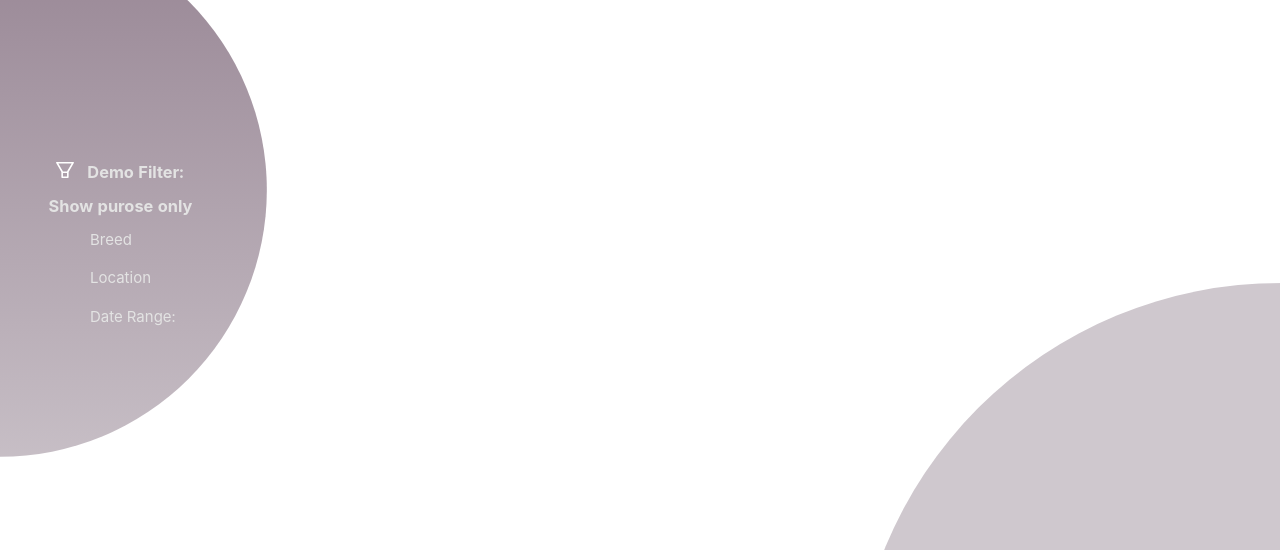
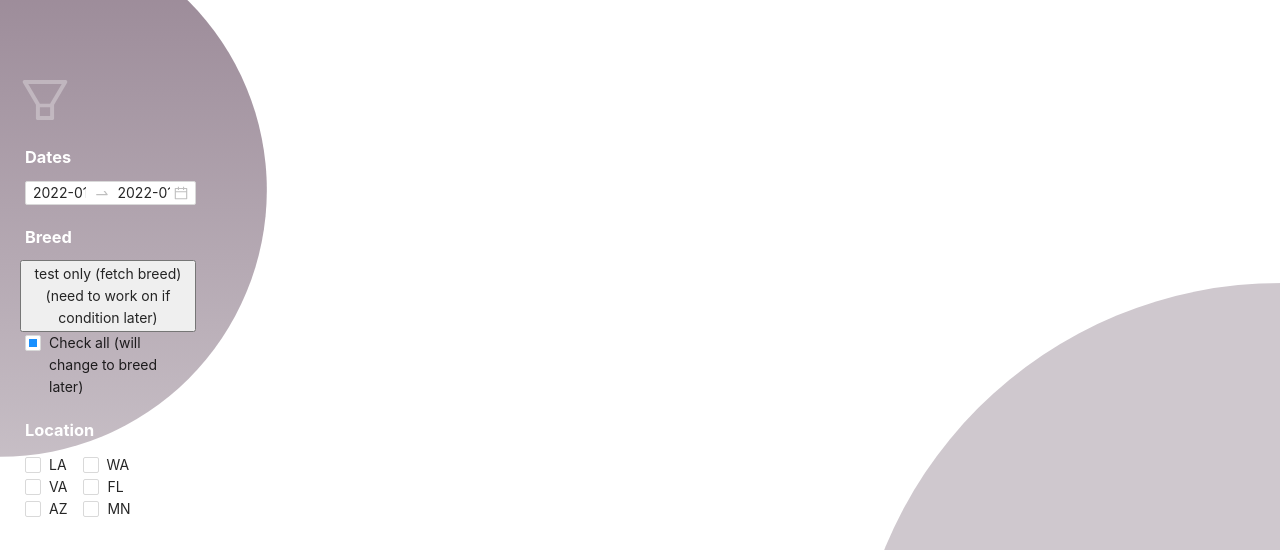
Before and after one commit to JasonLengUSC/Pet-Parent-Pro, a React (Create React App) app: page /dogs in a window 1280 px wide. Shown: the part 250-800 px from the top of the page. Built offline with nearby package versions, Linux system fonts and the light colour scheme; no server answers.

Commit message:
PPP-31 feature filter for dog and sitter page implemented

```diff
--- /dev/null
+++ b/src/datas/DogBreed.js
@@ -0,0 +1,31 @@
+const DogBreed = () => {
+  let breedList = [];
+
+  const fetchDogBreedListHander = () => {
+    fetch("https://dog.ceo/api/breeds/list/all")
+      .then((response) => {
+        return response.json();
+      })
+      .then((data) => {
+        console.log(data.message);
+        for (let breedArray in data.message) {
+          if (breedArray.length === 0) {
+            breedList.push(JSON.stringify(breedArray));
+            console.log(breedList);
+          } else {
+            for (let subBreed in breedArray) {
+              breedList.push(JSON.stringify(breedArray[subBreed]));
+              console.log(breedList);
+            }
+          }
+        }
+      });
+  };
+  return (
+    <button onClick={fetchDogBreedListHander}>
+      test only (fetch breed) (need to work on if condition later)
+    </button>
+  );
+};
+
+export default DogBreed;
--- a/src/filters/DogFilter.js
+++ b/src/filters/DogFilter.js
@@ -1,17 +1,77 @@
-import { WrapDiv } from "./DogFilterStyles";
+import { useState } from "react";
+import moment from "moment";
+
+import DogBreed from "../datas/DogBreed";
+
+import { DatePicker, Checkbox } from "antd";
 import { FilterOutlined } from "@ant-design/icons";
 
+import { WrapDiv } from "./DogFilterStyles";
+
+const { RangePicker } = DatePicker;
+const CheckLocationGroup = Checkbox.Group;
+const LocationOptions = ["LA", "WA", "VA", "FL", "AZ", "MN"];
+
 const DogFilter = (props) => {
+  const [dateRange, setDateRange] = useState([moment(), moment()]);
+  const [checkedLocation, setCheckedLocation] = useState([]);
+  const [indeterminate, setIndeterminate] = useState(true);
+  const [checkAll, setCheckAll] = useState(false);
+
+  const changeDateRangeHandler = (dates) => {
+    if (dates) {
+      setDateRange([...dates]);
+    }
+  };
+
+  const changeLocationHandler = (list) => {
+    setCheckedLocation(list);
+    setIndeterminate(!!list.length && list.length < LocationOptions.length);
+    setCheckAll(list.length === LocationOptions.length);
+  };
+
+  const checkAllLocationHandler = (e) => {
+    setCheckedLocation(e.target.checked ? LocationOptions : []);
+    setIndeterminate(false);
+    setCheckAll(e.target.checked);
+  };
   return (
     <WrapDiv>
-       <FilterOutlined
-        style={{ marginLeft: "15px", float:"left", fontSize: "20px", color: "white" }}
+      <FilterOutlined
+        style={{
+          marginRight: "100px",
+          marginBottom: "20px",
+          float: "left",
+          fontSize: "50px",
+          color: "rgba(255, 255, 255, 0.3)",
+        }}
       />
-      <h3>Demo Filter: </h3>
-      <h3>Show purose only</h3>
-      <p>Breed</p>
-      <p>Location</p>
-      <p>Date Range:</p>
+      <h3>Dates</h3>
+      <RangePicker
+        defaultValue={[...dateRange]}
+        allowClear={true}
+        showToday={true}
+        onCalendarChange={changeDateRangeHandler}
+        size={"small"}
+        style={{ marginLeft: "5px" }}
+      />
+      <h3>Breed</h3>
+      <DogBreed />
+      <Checkbox
+        indeterminate={indeterminate}
+        onChange={checkAllLocationHandler}
+        checked={checkAll}
+        style={{ marginLeft: "5px" }}
+      >
+        Check all (will change to breed later)
+      </Checkbox>
+      <h3>Location</h3>
+      <CheckLocationGroup
+        options={LocationOptions}
+        value={checkedLocation}
+        onChange={changeLocationHandler}
+        style={{ marginLeft: "5px" }}
+      />
     </WrapDiv>
   );
 };
--- a/src/filters/DogFilterStyles.js
+++ b/src/filters/DogFilterStyles.js
@@ -2,27 +2,24 @@ import styled from "styled-components";
 
 const WrapDiv = styled.div`
   position: fixed;
-  top: 25rem;
-  left: 20px;
+  top: 20rem;
+  left: 10px;
   display: block;
   text-decoration: none;
-  padding: 10px 20px;
+  padding: 5px 10px;
   width: 100%;
   max-width: 14em;
-  text-align: center;
+  text-align: left;
   & h3 {
     font-weight: bold;
-    color: #e3e3e3;
+    color: white;
     margin-left: 5px;
-  }
-  & p {
-    font-size: 15px;
-    color: #e3e3e3;
-    text-align: left;
-    margin-left: 50px;
+    margin-top: 20px;
+    margin-bottom: 10px;
   }
   @media (max-width: 1220px) {
-    left:2px;
+    top: 25rem;
+    left: 2px;
     font-size: smaller;
   }
 `;
--- a/src/filters/SitterFilter.js
+++ b/src/filters/SitterFilter.js
@@ -1,23 +1,118 @@
-import { WrapDiv } from "./SitterFilterStyles";
+import { useState } from "react";
+import moment from "moment";
+
+import { DatePicker, Checkbox } from "antd";
 import { FilterOutlined } from "@ant-design/icons";
 
+import { WrapDiv } from "./SitterFilterStyles";
+
+const { RangePicker } = DatePicker;
+const CheckGroup = Checkbox.Group;
+const RatingOptions = ["1", "2", "3", "4", "5"];
+const LocationOptions = ["LA", "WA", "VA", "FL", "AZ", "MN"];
+const sizeOptions = [
+  "Small: 0lbs - 15lbs",
+  "Medium: 16lbs - 40lbs",
+  "Large: 41lbs - 100lbs",
+];
+
 const SitterFilter = (props) => {
+  const [dateRange, setDateRange] = useState([moment(), moment()]);
+  const [checkedRating, setCheckedRating] = useState([]);
+  const [checkAllRating, setCheckAllRating] = useState(false);
+  const [indeterminate, setIndeterminate] = useState(true);
+  const [checkedLocation, setCheckedLocation] = useState([]);
+  const [checkedSize, setCheckedSize] = useState([]);
+  const [checkAllSize, setCheckAllSize] = useState(false);
+
+  const changeDateRangeHandler = (dates) => {
+    if (dates) {
+      setDateRange([...dates]);
+    }
+  };
+
+  const changeRatingHandler = (list) => {
+    setCheckedRating(list);
+    setIndeterminate(!!list.length && list.length < RatingOptions.length);
+    setCheckAllRating(list.length === RatingOptions.length);
+  };
+  const checkAllRatingHandler = (e) => {
+    setCheckedRating(e.target.checked ? RatingOptions : []);
+    setIndeterminate(false);
+    setCheckAllRating(e.target.checked);
+  };
+
+  const changeLocationHandler = (list) => {
+    setCheckedLocation(list);
+    setIndeterminate(!!list.length && list.length < LocationOptions.length);
+  };
+
+  const changeSizeHandler = (list) => {
+    setCheckedSize(list);
+    setIndeterminate(!!list.length && list.length < sizeOptions.length);
+    setCheckAllSize(list.length === sizeOptions.length);
+  };
+  const checkAllSizeHandler = (e) => {
+    setCheckedSize(e.target.checked ? sizeOptions : []);
+    setIndeterminate(false);
+    setCheckAllSize(e.target.checked);
+  };
+
   return (
     <WrapDiv>
       <FilterOutlined
         style={{
-          marginLeft: "15px",
+          marginRight: "100px",
+          marginBottom: "20px",
           float: "left",
-          fontSize: "20px",
-          color: "white",
+          fontSize: "50px",
+          color: "rgba(255, 255, 255, 0.5)",
         }}
       />
-      <h3>Demo Filter: </h3>
-      <h3>Show purose only</h3>
-      <p>Rating</p>
-      <p>Location</p>
-      <p>Date Range:</p>
-      <p>Prefered Size:</p>
+      <h3>Dates</h3>
+      <RangePicker
+        defaultValue={[...dateRange]}
+        allowClear={true}
+        showToday={true}
+        onCalendarChange={changeDateRangeHandler}
+        size={"small"}
+        style={{ marginLeft: "5px" }}
+      />{" "}
+      <h3>Rating</h3>
+      <CheckGroup
+        options={RatingOptions}
+        value={checkedRating}
+        onChange={changeRatingHandler}
+        style={{ marginLeft: "5px" }}
+      />
+      <Checkbox
+        indeterminate={indeterminate}
+        onChange={checkAllRatingHandler}
+        checked={checkAllRating}
+        style={{ marginLeft: "5px" }}
+      >
+        All Rating
+      </Checkbox>
+      <h3>Location</h3>
+      <CheckGroup
+        options={LocationOptions}
+        value={checkedLocation}
+        onChange={changeLocationHandler}
+        style={{ marginLeft: "5px" }}
+      />
+      <h3>Prefered Size</h3>
+      <CheckGroup
+        options={sizeOptions}
+        value={checkedSize}
+        onChange={changeSizeHandler}
+        style={{ marginLeft: "5px" }}
+      />
+      <Checkbox
+        indeterminate={indeterminate}
+        onChange={checkAllSizeHandler}
+        checked={checkAllSize}
+        style={{ marginLeft: "5px" }}
+      >All Size</Checkbox>
     </WrapDiv>
   );
 };
--- a/src/filters/SitterFilterStyles.js
+++ b/src/filters/SitterFilterStyles.js
@@ -2,25 +2,25 @@ import styled from "styled-components";
 
 const WrapDiv = styled.div`
   position: fixed;
-  top: 15rem;
+  top: 12rem;
   left: 20px;
   display: block;
   text-decoration: none;
   color: white;
-  padding: 10px 20px;
+  padding: 10px 30px;
   width: 100%;
   max-width: 14em;
-  text-align: center;
+  text-align: left;
   & h3 {
     font-weight: bold;
     color: white;
     margin-left: 5px;
+    margin-top: 20px;
+    margin-bottom: 10px;
   }
-  & p {
-    font-size: 15px;
-    color: white;
-    text-align: left;
-    margin-left: 50px;
+  @media (max-width: 1220px) {
+    top: 19rem;
+    font-size: smaller;
   }
 `;
 
```
Also changed, not shown: src/components/Card/SitterCardStyles.js (deleted).
